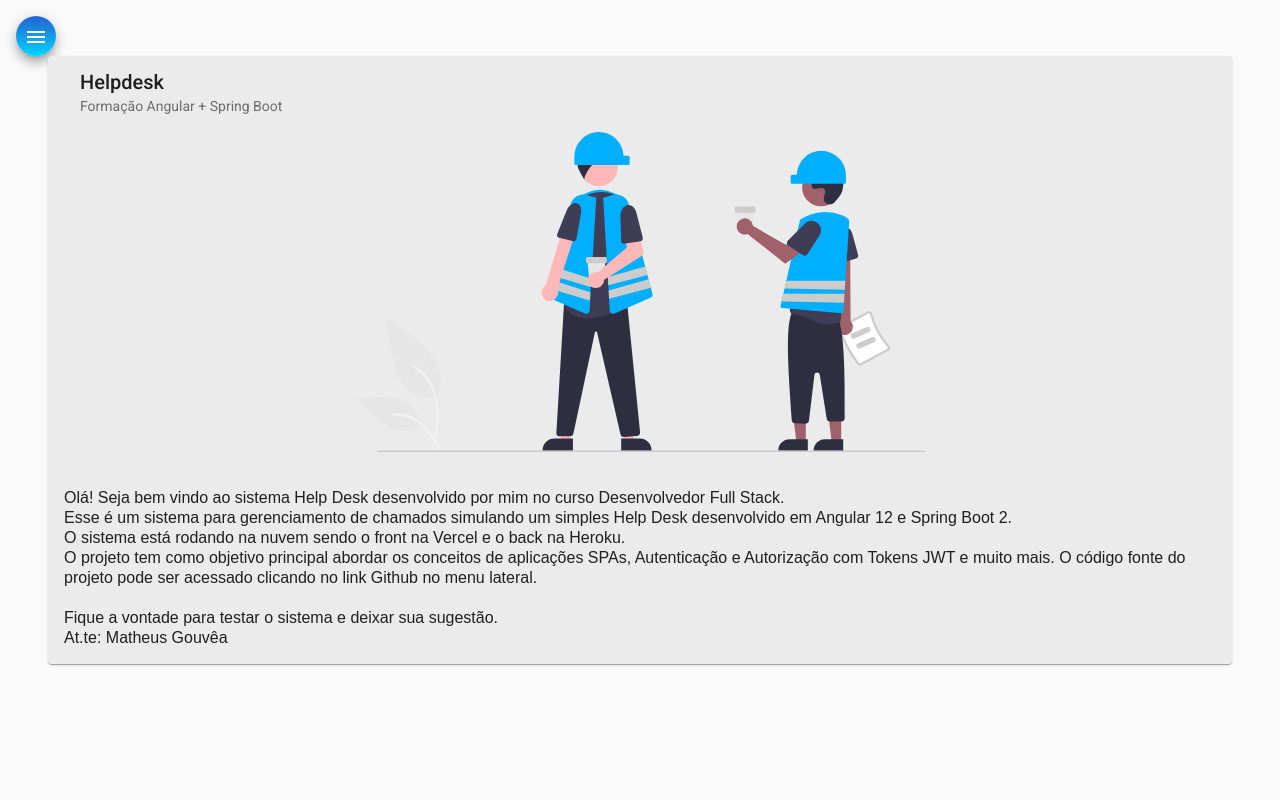
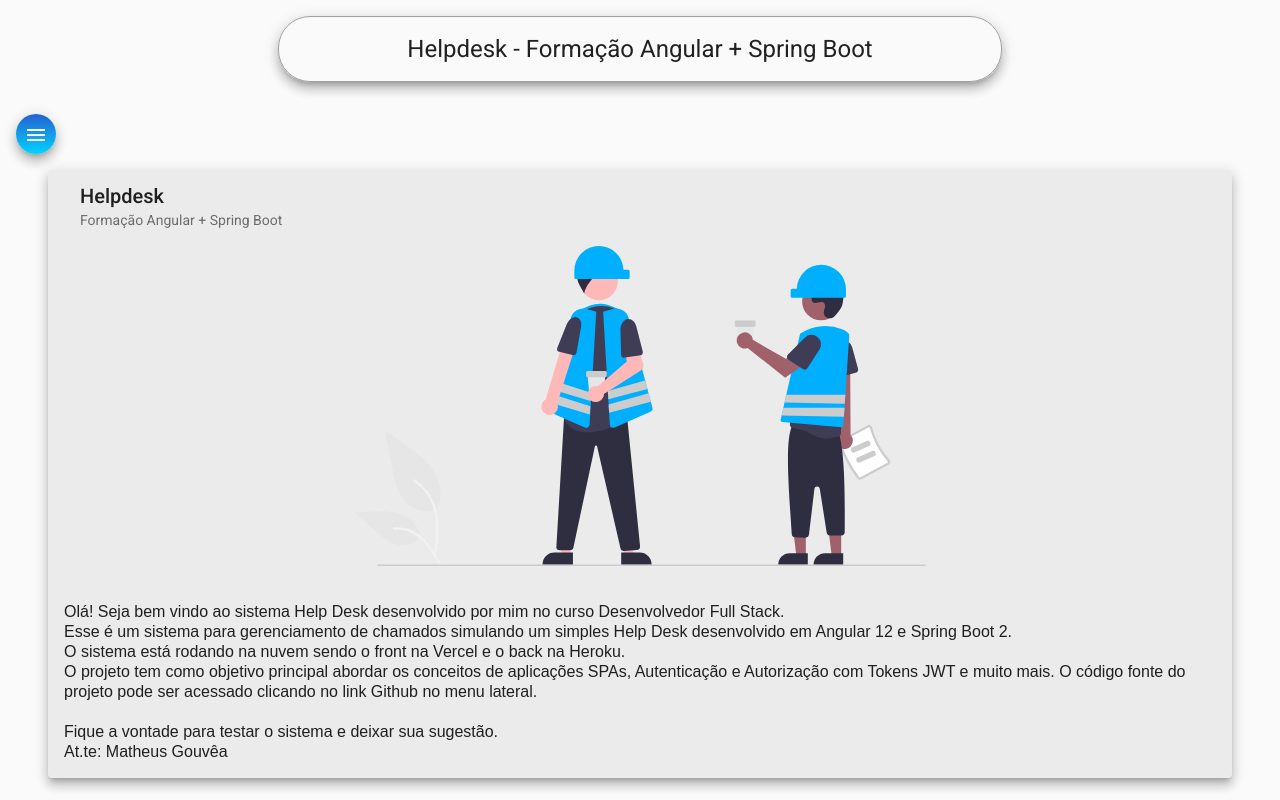
Before and after one commit to TeusGouvea/HelpDesk-frontend, an Angular app: page /home in a window 1280 px wide. Built offline with nearby package versions, Linux system fonts and the light colour scheme.

Commit message:
HTML e CSS para HEADER

```diff
--- a/src/app/components/header/header.component.css
+++ b/src/app/components/header/header.component.css
@@ -0,0 +1,12 @@
+.container{
+    display: flex;
+    align-items: center;
+    justify-content: center;
+}
+
+h1{
+    margin-top: 1rem;
+    border: 1px solid rgb(161, 159, 159);
+    padding: 1rem 10%;
+    border-radius: 2rem;
+}
--- a/src/app/components/header/header.component.html
+++ b/src/app/components/header/header.component.html
@@ -1 +1,3 @@
-<p>header works!</p>
+<div class="container">
+    <h1 class="mat-elevation-z8">Helpdesk - Formação Angular + Spring Boot</h1>
+</div>
--- a/src/app/components/home/home.component.css
+++ b/src/app/components/home/home.component.css
@@ -1,6 +1,6 @@
 .card{
     width: 90%;
-    margin: auto;
+    margin: 1rem auto;
     background-color: rgb(235, 235, 235);
 }
 
--- a/src/app/components/home/home.component.html
+++ b/src/app/components/home/home.component.html
@@ -1,4 +1,4 @@
-<mat-card class="card">
+<mat-card class="card mat-elevation-z8">
     <mat-card-header>
       <mat-card-title>Helpdesk</mat-card-title>
       <mat-card-subtitle>Formação Angular + Spring Boot</mat-card-subtitle>
--- a/src/app/components/nav/nav.component.html
+++ b/src/app/components/nav/nav.component.html
@@ -26,6 +26,7 @@
     </mat-drawer>
 
     <div class="sidenav-content">
+      <app-header></app-header>
       <button class="menu mat-elevation-z8" (click)="drawer.toggle()" mat-icon-button>
         <mat-icon>menu</mat-icon>
       </button>
```
